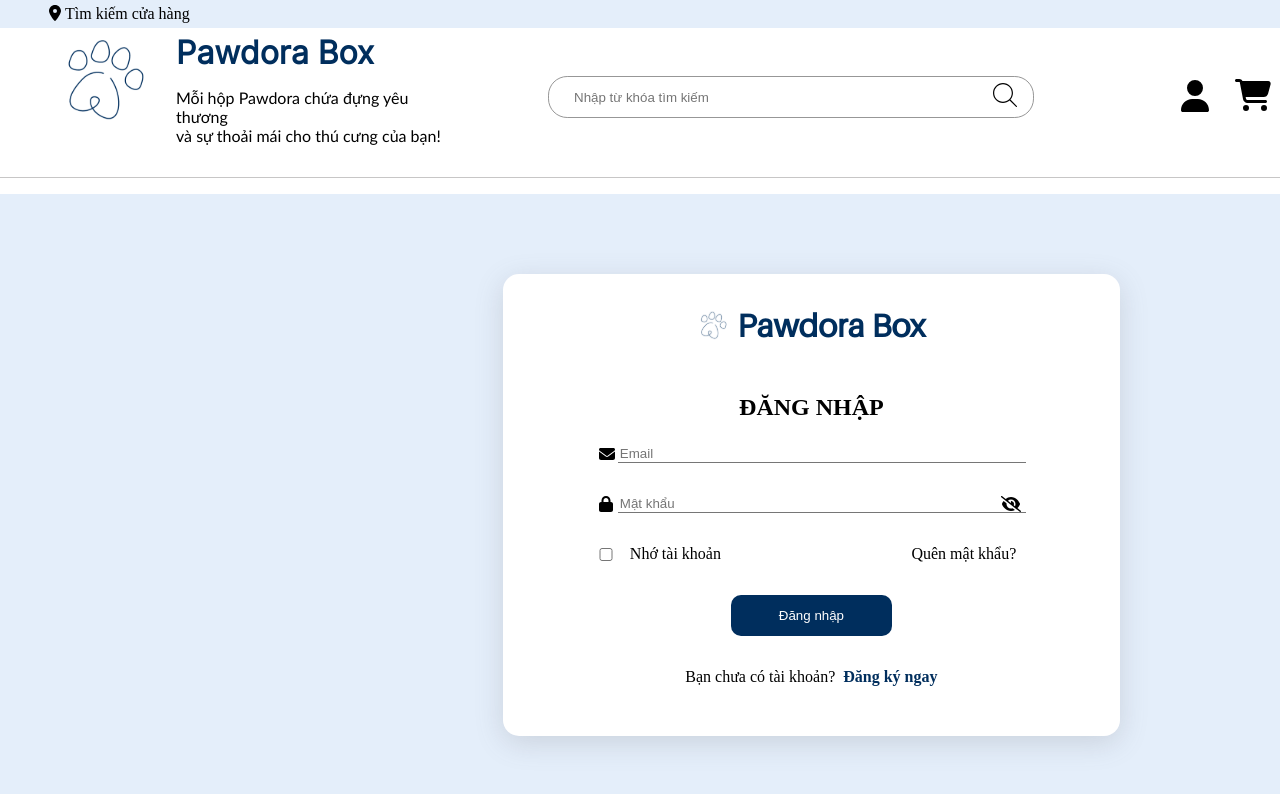
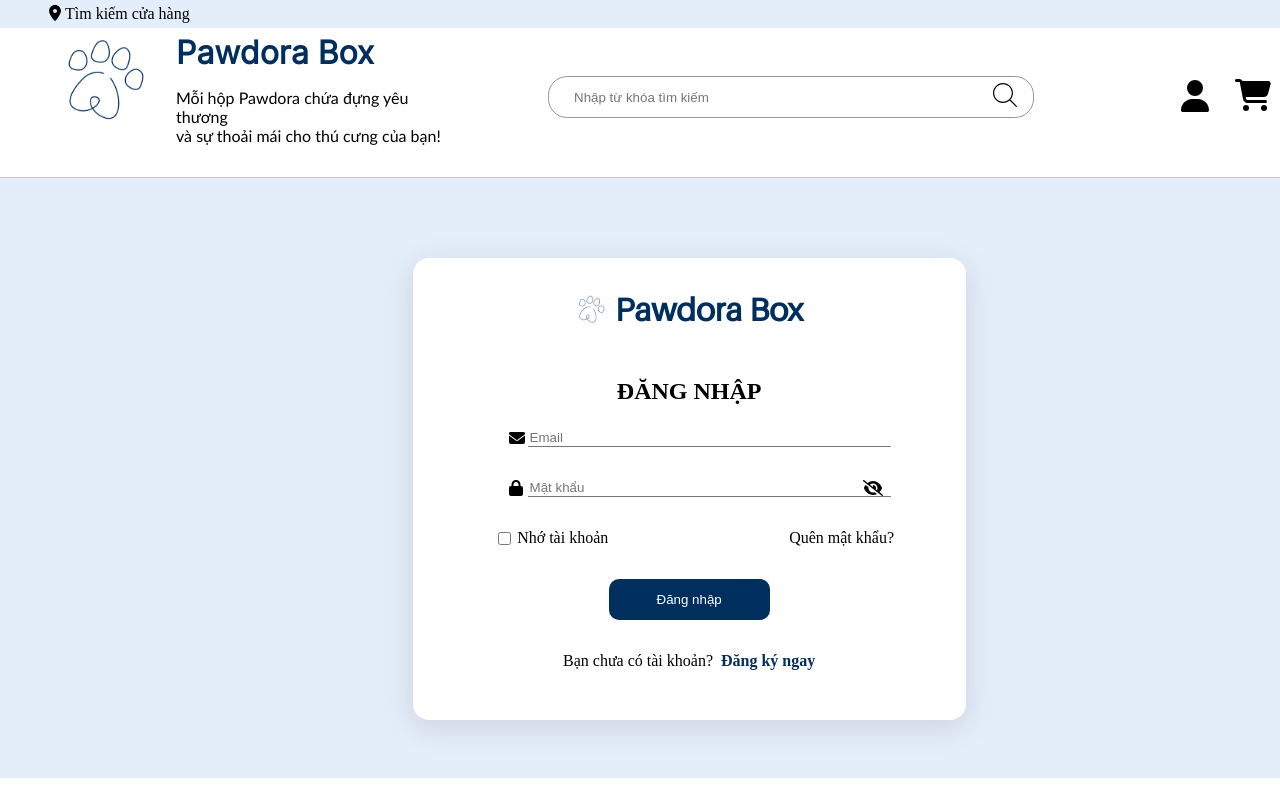
Before and after one commit to YaseiTanuki/Pawdora-Box, a React (Vite) app: page /login in a window 1280 px wide. Built offline with nearby package versions, Linux system fonts and the light colour scheme.

Commit message:
change login form position

```diff
--- a/src/components/big_components/header/header.scss
+++ b/src/components/big_components/header/header.scss
@@ -1,6 +1,5 @@
 header {
     border-bottom: 1px solid rgb(199, 198, 198);
-    margin-bottom: 1rem;
     background-color:var(--brand-color);
     grid-column: 1 / 13;
     grid-row: 1 / 2;
--- a/src/components/small_components/login/login_form/login_form.scss
+++ b/src/components/small_components/login/login_form/login_form.scss
@@ -95,7 +95,7 @@
             .eye-icon {
                 position: absolute;
                 top: 50%;
-                right: 9rem;
+                right: 8rem;
                 transform: translate(0, -50%);
                 cursor: pointer;
                 margin-right: 30px;
--- a/src/pages/home/home.scss
+++ b/src/pages/home/home.scss
@@ -14,7 +14,7 @@
 
     .banner-container {
         border-bottom: 1px solid black;
-        padding-bottom: 1rem;
+        padding: 0;
         grid-column: 1 / 13;
         grid-row: 1 / 2;
         background-color: var(--brand-color);
--- a/src/pages/login/login.scss
+++ b/src/pages/login/login.scss
@@ -16,10 +16,10 @@
         grid-template-columns: subgrid;
         background-color: #E4EEFA;
         .login-form-container {
-            grid-column: 5 / 9;
+            grid-column: 4 / 8;
             width: 4fr;
             margin-top: 5rem;
-
+            margin-left: 4rem;
         }
     }
 }
```
Also changed, not shown: 1 other file (tests, documents, lock files or other folders).
